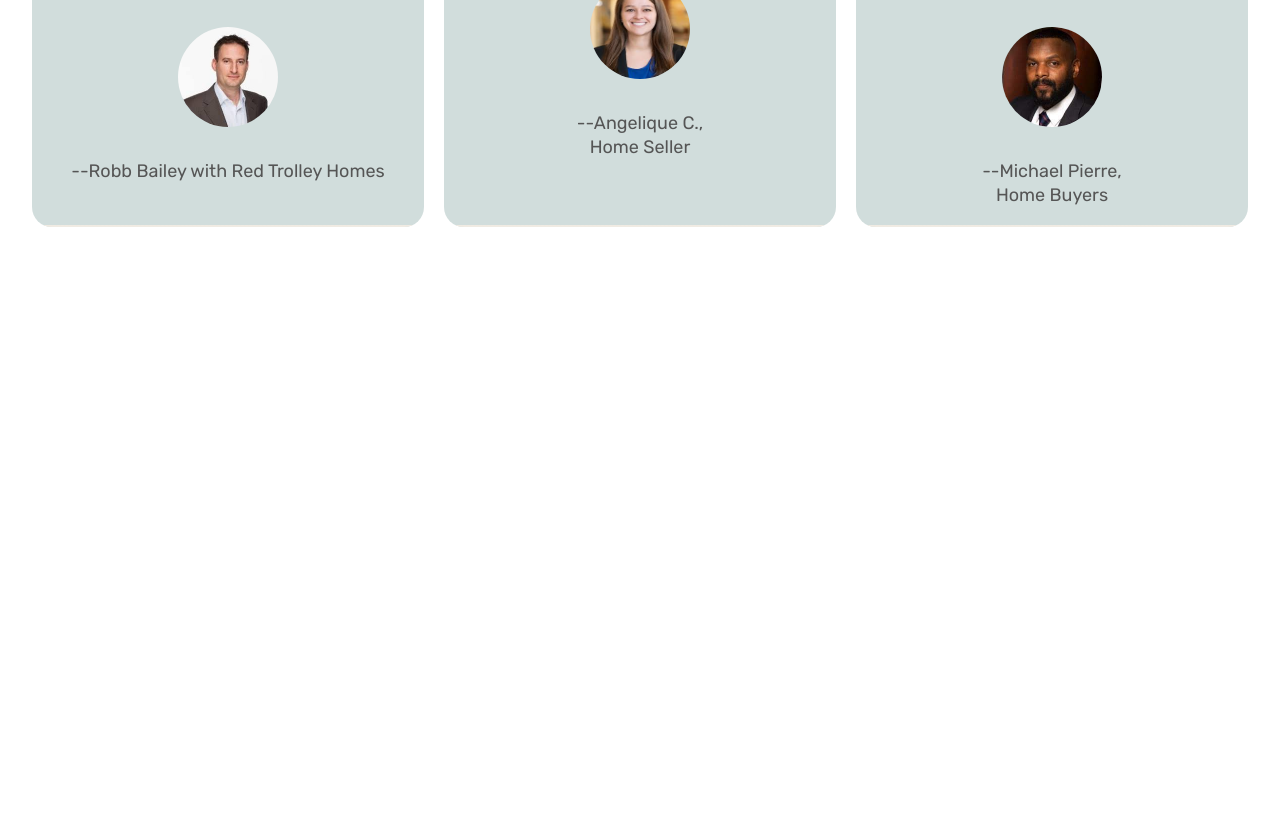
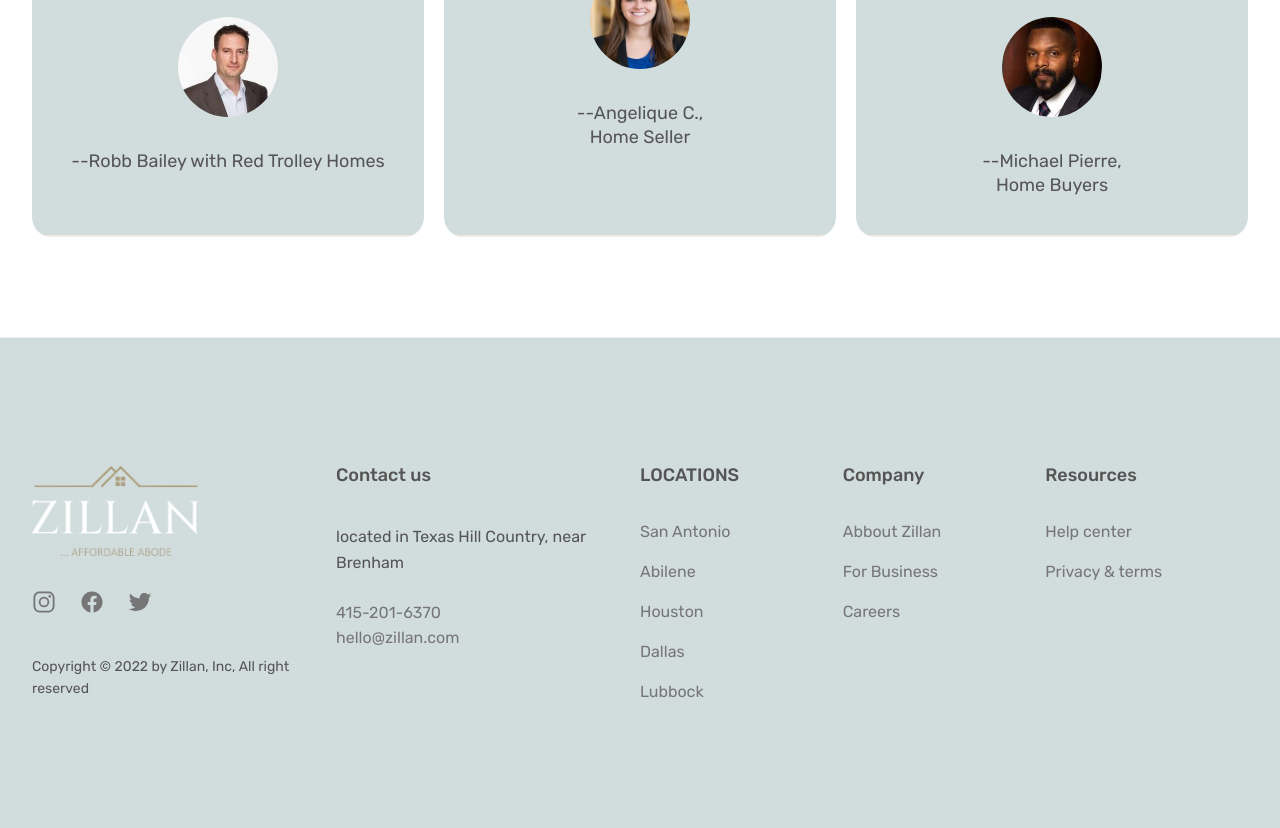
Before and after one commit to kazeemmuyideen/zillan, a plain HTML site: page index.html in a window 1280 px wide. Shown: the part 1923-2751 px from the top of the page. Before the commit the page ends 2250 px from the top, so only its background shows below. Drawn offline with nearby package versions, Linux system fonts and the light colour scheme; some packages are replaced by stand-ins of ours; a script that the page names is missing.

Commit message:
done with the footer

```diff
--- a/css/style.css
+++ b/css/style.css
@@ -160,12 +160,18 @@ tr:hover {background-color: #F0EBE3;}
 .testimonials .card .content{
     z-index: 2;
     position: relative;
+    display: flex;
+    flex-direction: column;
+    justify-content: flex-end;
+    align-items: center;
+
 }
 
 .testimonials .card .content p{
     font-size: 1.8rem;
     line-height: 2.4rem;
     position: relative;
+    margin-bottom: 2rem;
 }
 
 .testimonials .card .content img{
@@ -174,6 +180,7 @@ tr:hover {background-color: #F0EBE3;}
     margin: 3rem auto;
     border-radius: 50%;
     overflow: hidden;
+    margin-top: auto;
 
 
 
@@ -194,3 +201,88 @@ tr:hover {background-color: #F0EBE3;}
 .testimonials .card:hover .content details p span{
     color: #F0EBE3;
 }
+
+/* Footer section */
+.footer {
+    padding: 12.8rem 0;
+    border-top: 1px solid #eee;
+    background-color: rgba(125, 157, 156,0.35);
+}
+
+.grid--footer {
+    display: grid;
+    grid-template-columns: 1.5fr 1.5fr 1fr 1fr 1fr;
+}
+
+.logo-col {
+    display: flex;
+    flex-direction: column;
+}
+
+.footer-logo {
+    display: block;
+    margin-bottom: 3.2rem;
+}
+
+.logo-col {
+    display: flex;
+    flex-direction: column;
+}
+
+.footer-logo{
+    display: block;
+    margin-bottom: 3.2rem;
+}
+
+.social-links{
+    display: flex;
+    list-style: none;
+    gap: 2.4rem;
+}
+
+.social-icon{
+    height: 2.4rem;
+    width: 2.4rem;
+}
+
+.copyright{
+font-size: 1.4rem;
+line-height: 1.6;
+margin-top: auto;
+}
+
+.footer-heading {
+    font-size: 1.8rem;
+    font-weight: 500;
+    margin-bottom: 4rem;
+}
+
+.contacts {
+    font-style: normal;
+    font-size: 1.6rem;
+    line-height: 1.6;
+}
+
+.contacts p:first-child {
+    margin-bottom: 2.4rem;
+}
+
+.footer-nav {
+    list-style: none;
+    display: flex;
+    flex-direction: column;
+    gap: 2.4rem;
+}
+
+.footer-link:link,
+.footer-link:visited {
+    text-decoration: none;
+    font-size: 1.6rem;
+    color: #767676;
+    transition: all 0.36s;
+}
+
+.footer-link:hover,
+.footer-link:active {
+    color: #555;
+}
--- a/index.html
+++ b/index.html
@@ -31,7 +31,7 @@
     <header class="header">
       <a href="#">
         <img
-          src="./imgs/IMG-20220624-WA0000.jpg"
+          src="./imgs/ZILLAN.png"
           alt="Zillan logo"
           class="logo"
         />
@@ -222,34 +222,93 @@
               </div>
             </div>
           </div>
-
-          <!-- <div class="card">
-            <div class="layer"></div>
-            <div class="content">
-              <p class="">
-                It was very nice working with you on the purchase of 21st. As a
-                seller’sagent, you were extremely professional and helpful. If I
-                can ever be of assistance to you, your buyers, or any Realtor
-                you may work with, I’dcertainly appreciate the referral. My
-                company and I work extremely hard to close each transaction on
-                time, if not early. Again, thank you.
-              </p>
-              <div class="testimonial--img-box">
-                <img
-                  src="./imgs/shelly lake.jfif"
-                  alt="Angelique C. image"
-                  class="testimonial-img"
-                />
-              </div>
-              <div class="details">
-                <p class="testimonial-name">
-                  --Shelly Lake, Senior Loan Officer, <br><span>Integrity 1st Mortgage</span>
-                </p>
-              </div>
-            </div>
-          </div> -->
         </div>
       </section>
     </main>
+
+    <footer class="footer">
+      <div class="container grid grid--footer">
+        <div class="logo-col">
+          <a href="#" class="footer-logo">
+            <img
+              src="./imgs/ZILLAN.png"
+              alt="Zillan logo"
+              class="logo"
+            />
+          </a>
+
+          <ul class="social-links">
+            <li>
+              <a class="footer-link" href="#">
+                <ion-icon class="social-icon" name="logo-instagram"></ion-icon>
+              </a>
+            </li>
+            <li>
+              <a class="footer-link" href="#">
+                <ion-icon class="social-icon" name="logo-facebook"></ion-icon>
+              </a>
+            </li>
+            <li>
+              <a class="footer-link" href="#">
+                <ion-icon class="social-icon" name="logo-twitter"></ion-icon>
+              </a>
+            </li>
+          </ul>
+
+          <p class="copyright">
+            Copyright &copy; 2022 by Zillan, Inc, All right reserved
+          </p>
+        </div>
+        <div class="address-col">
+          <p class="footer-heading">Contact us</p>
+          <address class="contacts">
+            <p>located in Texas Hill Country, near Brenham</p>
+            <p>
+              <a class="footer-link" href="tel:111-201-6370 ">415-201-6370 </a>
+              <br />
+              <a class="footer-link" href="mailto:hello@zillan.com"
+                >hello@zillan.com</a
+              >
+            </p>
+          </address>
+        </div>
+        <nav class="nav-col">
+          <p class="footer-heading">LOCATIONS</p>
+          <ul class="footer-nav">
+            <li><a class="footer-link" href="#">San Antonio</a></li>
+            <li><a class="footer-link" href="#">Abilene</a></li>
+            <li><a class="footer-link" href="#">Houston</a></li>
+            <li><a class="footer-link" href="#">Dallas </a></li>
+            <li><a class="footer-link" href="#"> Lubbock</a></li>
+            <!-- <li><a class="footer-link" href="#">Amarillo</a></li>
+            <li><a class="footer-link" href="#">Odessa</a></li> -->
+          </ul>
+        </nav>
+        <nav class="nav-col">
+          <p class="footer-heading">Company</p>
+          <ul class="footer-nav">
+            <li><a class="footer-link" href="#">Abbout Zillan</a></li>
+            <li><a class="footer-link" href="#">For Business</a></li>
+            <li><a class="footer-link" href="#">Careers</a></li>
+          </ul>
+        </nav>
+        <nav class="nav-col">
+          <p class="footer-heading">Resources</p>
+          <ul class="footer-nav">
+
+            <li><a class="footer-link" href="#">Help center</a></li>
+            <li><a class="footer-link" href="#">Privacy & terms</a></li>
+          </ul>
+        </nav>
+      </div>
+    </footer>
+    <script
+      type="module"
+      src="https://unpkg.com/ionicons@5.4.0/dist/ionicons/ionicons.esm.js"
+    ></script>
+    <script
+      nomodule
+      src="https://unpkg.com/ionicons@5.4.0/dist/ionicons/ionicons.js"
+    ></script>
   </body>
 </html>
```
Also changed, not shown: imgs/ZILLAN.png (added).
